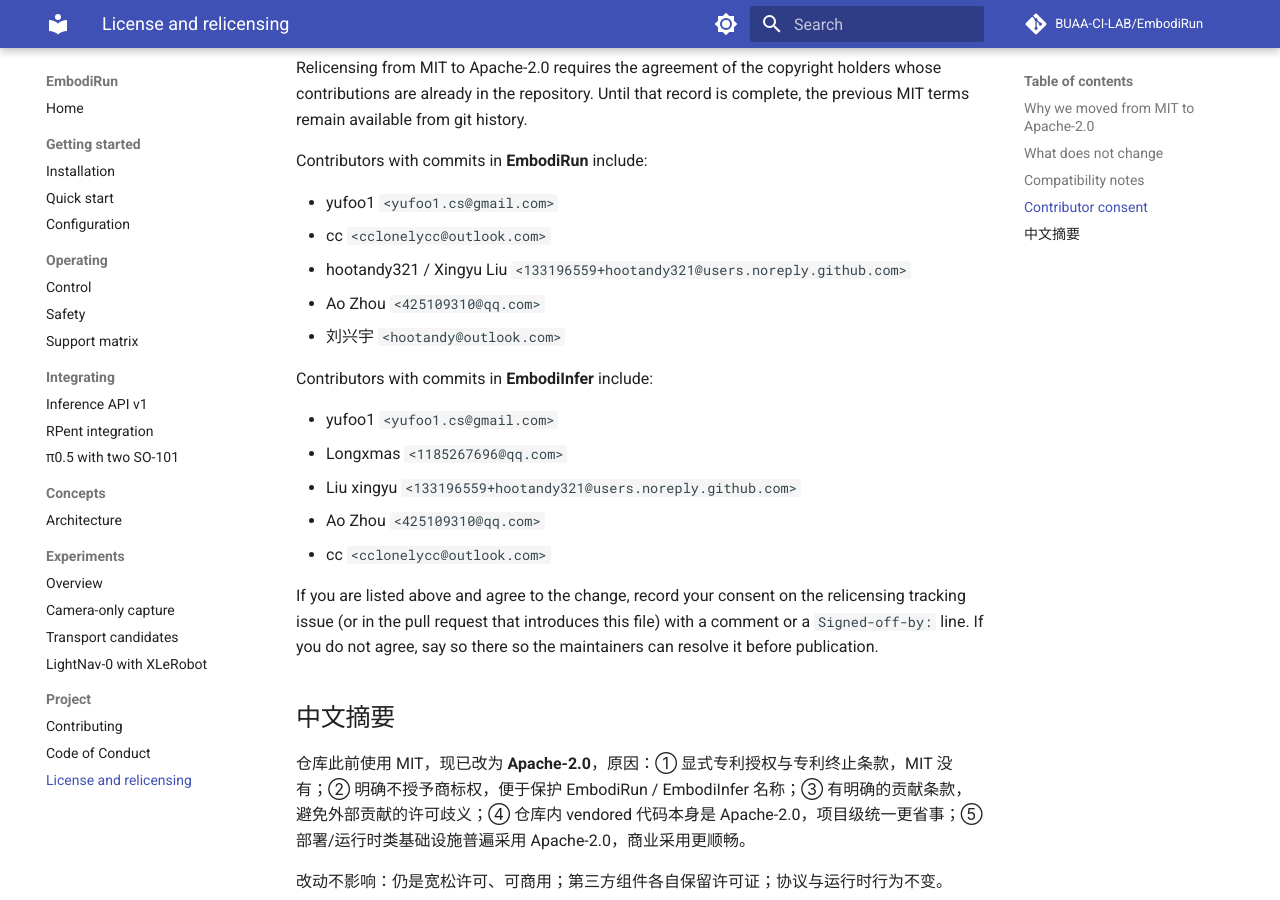
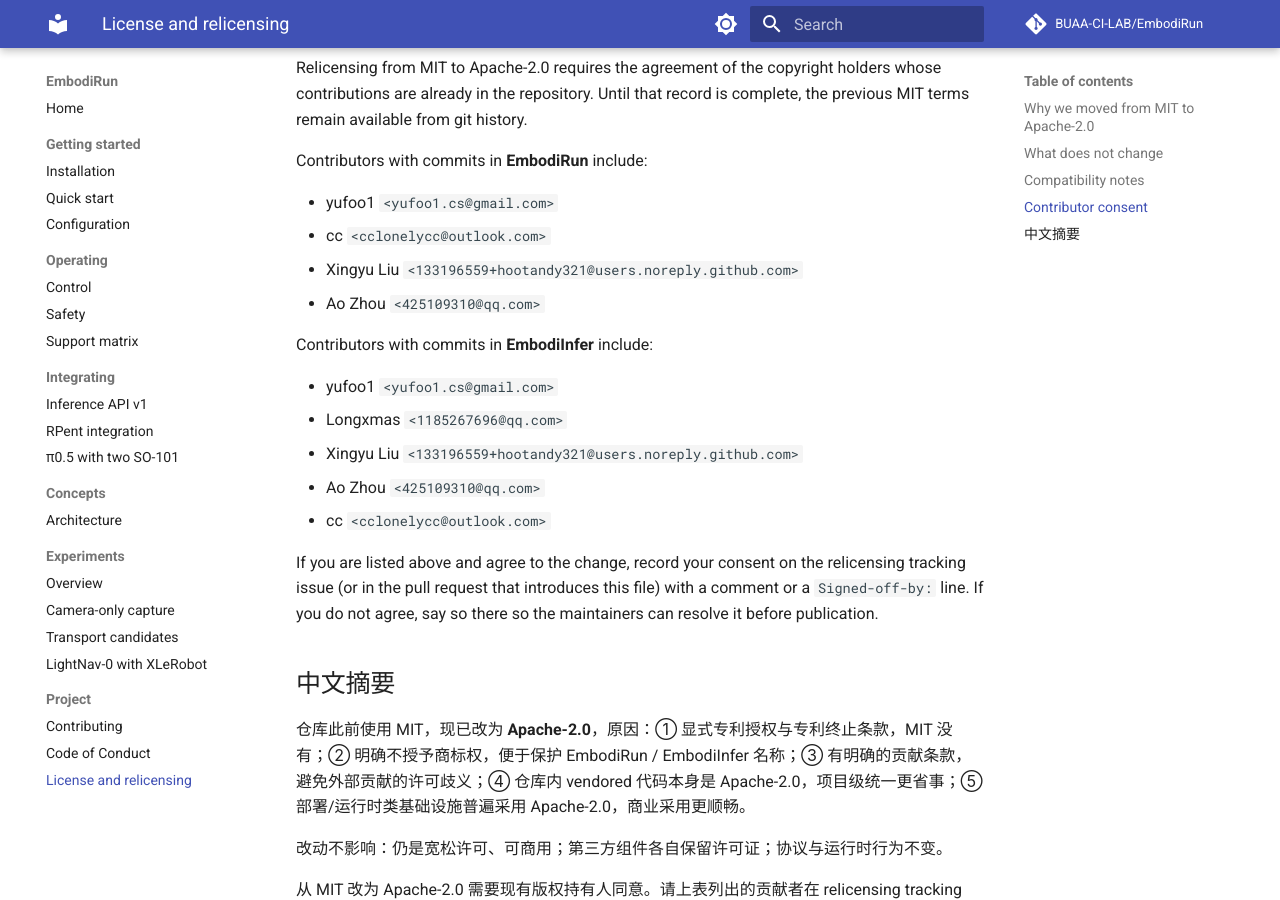
Before and after one commit to zmcChar/EmbodiRun, an MkDocs documentation site: the page built from docs/license.md, in a window 1280 px wide and 900 px high, scrolled down 1464 px. Built offline with MkDocs 1.6.1 and Material for MkDocs 9.7.7, drawn with Linux system fonts in a browser that asks for light colours; comment, search, counter and statistics services are not loaded.

Commit message:
docs: list the canonical contributor identities
The consent list repeated the same people under several names and addresses.
List the identities the repository now records.

```diff
--- a/docs/license.md
+++ b/docs/license.md
@@ -63,15 +63,14 @@
 
 - yufoo1 `<yufoo1.cs@gmail.com>`
 - cc `<cclonelycc@outlook.com>`
-- hootandy321 / Xingyu Liu `<133196559+hootandy321@users.noreply.github.com>`
+- Xingyu Liu `<133196559+hootandy321@users.noreply.github.com>`
 - Ao Zhou `<425109310@qq.com>`
-- 刘兴宇 `<hootandy@outlook.com>`
 
 Contributors with commits in **EmbodiInfer** include:
 
 - yufoo1 `<yufoo1.cs@gmail.com>`
 - Longxmas `<1185267696@qq.com>`
-- Liu xingyu `<133196559+hootandy321@users.noreply.github.com>`
+- Xingyu Liu `<133196559+hootandy321@users.noreply.github.com>`
 - Ao Zhou `<425109310@qq.com>`
 - cc `<cclonelycc@outlook.com>`
 
```
